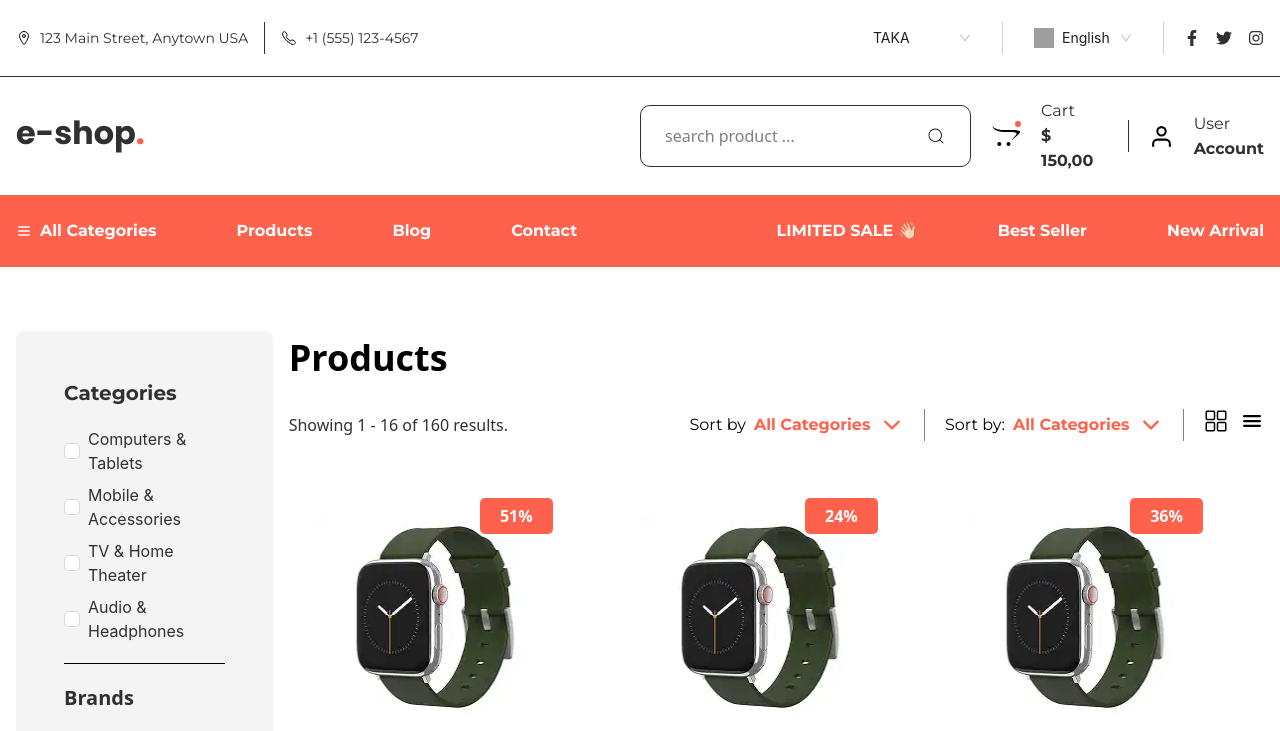
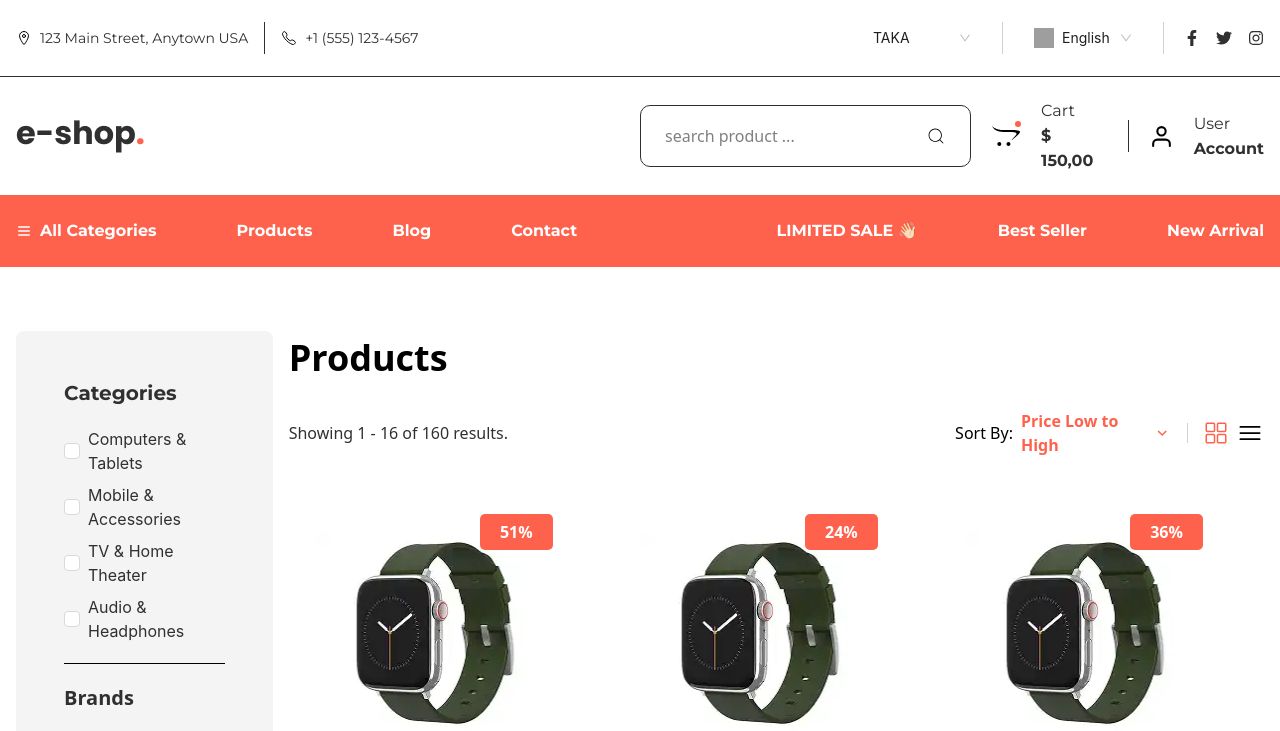
Before and after one commit to mamudulislam/E-Shop, a React (Vite) app: page /Product in a window 1280 px wide. Shown: the top 731 px of the page. Built offline with nearby package versions, Linux system fonts and the light colour scheme; grey boxes are pictures that could not be loaded.

Commit message:
product grid view

```diff
--- a/package.json
+++ b/package.json
@@ -10,6 +10,7 @@
     "preview": "vite preview"
   },
   "dependencies": {
+    "@reduxjs/toolkit": "^2.8.2",
     "@tailwindcss/vite": "^4.1.7",
     "antd": "^5.25.1",
     "formik": "^2.4.6",
@@ -22,6 +23,7 @@
     "react-helmet-async": "^2.0.5",
     "react-i18next": "^15.5.1",
     "react-icons": "^5.5.0",
+    "react-redux": "^9.2.0",
     "react-router-dom": "^7.6.0",
     "react-slick": "^0.30.3",
     "slick-carousel": "^1.8.1",
--- /dev/null
+++ b/src/Golobalcomponentes/CustomDropdown/CustomDropdown.jsx
@@ -0,0 +1,57 @@
+import { Dropdown } from "antd";
+import { useEffect, useState } from "react";
+import { MdKeyboardArrowDown } from "react-icons/md";
+
+const CustomDropdown = ({
+    items = [],
+    icon = true,
+    defaultSelectedKey = null,
+    placement = "bottomRight",
+    className = "",
+    onSelect,
+}) => {
+    const [selected, setSelected] = useState(null);
+
+    useEffect(() => {
+        if (defaultSelectedKey) {
+            const found = items.find((item) => item.key === defaultSelectedKey);
+            setSelected(found || items[0]);
+        } else if (items.length) {
+            setSelected(items[0]);
+        }
+        if (onSelect && items[0]) {
+            onSelect(items[0]);
+        }
+    }, [items, defaultSelectedKey]);
+
+    const handleClick = ({ key }) => {
+        const selectedItem = items.find((item) => item.key === key);
+        setSelected(selectedItem);
+        if (onSelect) onSelect(selectedItem);
+    };
+
+    const menu = {
+        items: items.map((item) => ({
+            ...item,
+            onClick: () => handleClick({ key: item.key }),
+        })),
+    };
+
+    return (
+        <div className="flex justify-end">
+            <Dropdown
+                menu={menu}
+                trigger={["click"]}
+                placement={placement}
+                overlayClassName="rounded-xl shadow-lg w-64 bg-white"
+            >
+                <div className={`flex items-center gap-1 cursor-pointer ${className}`}>
+                    {selected?.label || "Select"}
+                    {icon && <MdKeyboardArrowDown size={20} />}
+                </div>
+            </Dropdown>
+        </div>
+    );
+};
+
+export default CustomDropdown;
--- /dev/null
+++ b/src/Golobalcomponentes/Productcardlist/Productcardlist.jsx
@@ -0,0 +1,100 @@
+import { Tooltip } from 'antd'
+import { FaOpencart, FaRegHeart } from 'react-icons/fa'
+import { IoShareSocialOutline } from 'react-icons/io5'
+import { Link } from 'react-router-dom'
+import { getstar } from '../../Utils/genaretrating'
+import { gotDiscounty } from '../../Utils/gotDiscounty'
+import { FiHeart } from 'react-icons/fi'
+
+const Productcardlist = ({
+    imges,
+    pCategory,
+    pName,
+    rate,
+    totalrating,
+    price,
+    discout,
+}) => {
+    return (
+        <>
+            <div className="relative group border border-transparent hover:border-black100 p-6 rounded-[10px] grid grid-cols-[0.8fr_2fr_1fr]">
+                <div className=" w-[200px] h-[200px] overflow-hidden rounded-[10px] border border-black100">
+                    <img
+                        src={imges}
+                        alt="p-image"
+                        className="w-full h-full object-cover"
+                    />
+                </div>
+                <div>
+                    <h6 className="font-montserrat text-sm font-normal text-black01 uppercase tracking-normal lg:tracking-[5px]">
+                        {pCategory}
+                    </h6>
+                    {pName?.length > 20 ? (
+                        <Tooltip
+                            placement="top"
+                            color="white"
+                            title={
+                                <h4 className="font-poppins text-sm font-semibold text-black01">
+                                    {pName}
+                                </h4>
+                            }
+                        >
+                            <Link
+                                to="/product"
+                                className="font-poppins text-xl font-semibold text-black01 truncate"
+                            >
+                                {pName}
+                            </Link>
+                        </Tooltip>
+                    ) : (
+                        <Link
+                            to="/product"
+                            className="font-poppins text-xl font-semibold text-black01 truncate group-hover:text-orange transition-all ease-linear duration-100"
+                        >
+                            {pName}
+                        </Link>
+                    )}
+                    <div className="flex items-center gap-x-2 mt-2">
+                        {getstar(rate)}
+                        <span className="font-montserrat text-base font-normal text-black01">
+                            ({totalrating})
+
+                        </span>
+                    </div>
+                    <div className="mt-3">
+                        <div className="flex items-center gap-x-3">
+                            <div className="w-[50px] h-[50px] cursor-pointer rounded-full bg-white border border-orange flex items-center justify-center text-orange hover:bg-orange hover:text-white">
+                                <FaOpencart />
+                            </div>
+                            <div className="w-[50px] h-[50px] cursor-pointer rounded-full bg-white border border-orange flex items-center justify-center text-orange hover:bg-orange hover:text-white">
+                                <FiHeart />
+                            </div>
+                            <div className="w-[50px] h-[50px] cursor-pointer rounded-full bg-white border border-orange flex items-center justify-center text-orange hover:bg-orange hover:text-white">
+                                <IoShareSocialOutline />
+                            </div>
+                        </div>
+                    </div>
+                    {discout && (
+                        <div className="absolute top-2 right-5 w-fit py-1.5 px-5 bg-orange rounded-[5px]">
+                            <span className="text-white font-montserrat font-bold text-base">
+                                {discout}%
+                            </span>
+                        </div>
+                    )}
+                    <div className="flex items-center gap-x-2 mt-2">
+                        <p className="font-poppins text-2xl font-semibold text-black01 group-hover:text-orange transition-all ease-linear duration-100">
+                            ${gotDiscounty(price, discout)}
+                        </p>
+                        {discout && (
+                            <span className="font-montserrat text-base font-normal text-black01 line-through">
+                                ${price}
+                            </span>
+                        )}
+                    </div>
+                </div>
+            </div>
+        </>
+    )
+}
+
+export default Productcardlist
--- a/src/Pages/Product/Components/Productshowecase/Showecse.jsx
+++ b/src/Pages/Product/Components/Productshowecase/Showecse.jsx
@@ -1,60 +1,67 @@
-import React from 'react'
-import Allctagorimenu from '../../../../Golobalcomponentes/Heeadercomponentes/Menubar/Allcatagories/Allctagorimenu'
-import { useTranslation } from 'react-i18next';
-import { IoGridOutline, IoMenu } from 'react-icons/io5';
+import React from "react";
+import { useDispatch, useSelector } from "react-redux";
+import { useTranslation } from "react-i18next";
+import { HiBars3 } from "react-icons/hi2";
+import { IoGridOutline } from "react-icons/io5";
+import {
+    setGridView,
+    setListView,
+} from "../../../../settings/Redux/feature/viewSlice";
+import CustomDropdown from "../../../../Golobalcomponentes/CustomDropdown/CustomDropdown";
 
-const Showecse = () => {
+const ShowcaseHeader = () => {
+    const dispatch = useDispatch();
+    const viewMode = useSelector((state) => state.view.mode);
     const { t } = useTranslation();
+
+    const sortOptions = [
+        { key: "1", label: t("Price Low to High") },
+        { key: "2", label: t("Price High to Low") },
+    ];
+
     return (
-        <>
         <div>
             <h1 className="font-montserrat text-[36px] font-bold text-black">
-                    Products
+                {t("Products")}
             </h1>
-            </div>
             <div className="flex items-center justify-between mt-6">
                 <p className="font-montserrat text-base text-black01">
-                    Showing 1 - 16 of 160 results.
+                    {t("Showing 1 - 16 of 160 results.")}
                 </p>
-                <div className='flex gap-x-5'>
-                    <div className='flex items-center justify-between'>
-                        <div className='flex items-center gap-x-2 justify-end'>
-                            <span className='font-Montserrat font-normal text-sm md:text-base'>
-                                {t("Sort by")}
+                <div className="flex items-center gap-x-4">
+                    <div className="flex items-center gap-x-2">
+                        <span className="font-montserrat font-normal text-sm lg:text-base">
+                            {t("Sort By")}:
                         </span>
-                            <div className='w-[150px]'>
-                                <Allctagorimenu
-                                    className="font-Montserrat font-bold text-base text-orange cursor-pointer w-full flex justify-between items-center"
-                                    icons={true}
+                        <div className="w-[150px]">
+                            <CustomDropdown
+                                className="font-montserrat font-bold text-sm lg:text-base text-orange cursor-pointer w-full flex justify-between items-center"
+                                icon={true}
+                                items={sortOptions}
                             />
                         </div>
                     </div>
-                    </div>
-                    <div className='w-[1px] h-[32px] bg-black200'></div>
-                    <div className='flex items-center justify-between'>
-                        <div className='flex items-center gap-x-2 justify-end'>
-                            <span className='font-Montserrat font-normal text-sm md:text-base'>
-                                {t("Sort by:")}
+                    <div className="w-[1px] h-[20px] bg-black100" />
+                    <div className="flex items-center gap-x-2">
+                        <span
+                            className={`cursor-pointer hover:text-orange ${viewMode === "grid" ? "text-orange" : ""
+                                }`}
+                            onClick={() => dispatch(setGridView())}
+                        >
+                            <IoGridOutline size={24} />
                         </span>
-                            <div className='w-[150px]'>
-                                <Allctagorimenu
-                                    className="font-Montserrat font-bold text-base text-orange cursor-pointer w-full flex justify-between items-center"
-                                    icons={true}
-                                />
+                        <span
+                            className={`cursor-pointer hover:text-orange ${viewMode === "list" ? "text-orange" : ""
+                                }`}
+                            onClick={() => dispatch(setListView())}
+                        >
+                            <HiBars3 size={28} />
+                        </span>
                     </div>
                 </div>
             </div>
-                    <div className='w-[1px] h-[32px] bg-black200'></div>
+        </div>
+    );
+};
 
-                    <div className='flex gap-x-3 '>
-                        <IoGridOutline className='w-6 h-6 hover:text-red-500' />
-                        <IoMenu className='w-6 h-6 hover:text-red-500' />
-                    </div>
-                </div>
-            </div >
-
-        </>
-    )
-}
-
-export default Showecse
+export default ShowcaseHeader;
--- a/src/Pages/Product/Components/Productshowecase/Showecsebody.jsx
+++ b/src/Pages/Product/Components/Productshowecase/Showecsebody.jsx
@@ -1,12 +1,15 @@
-import React from 'react'
-import ProductCard from '../../../../Golobalcomponentes/ProductCard/ProductCard'
-import { Featureddata } from '../../../Home/Componentes/FeaturedProducts/Featureddata'
+import React from 'react';
+import { useSelector } from 'react-redux';
+import ProductCard from '../../../../Golobalcomponentes/ProductCard/ProductCard';
+import Productcardlist from '../../../../Golobalcomponentes/Productcardlist/Productcardlist';
+import { Featureddata } from '../../../Home/Componentes/FeaturedProducts/Featureddata';
 
 const Showecsebody = () => {
+    const viewMode = useSelector((state) => state.view.mode);
+
     return (
-        <>
-            <div className='mt-[48px]'>
-                {
+        <div className="mt-[48px]">
+            {viewMode === "grid" ? (
                 <div className="grid grid-cols-1 md:grid-cols-2 lg:grid-cols-3 2xl:grid-cols-4 3xl:grid-cols-5 2xl:gap-x-5 gap-y-10 mt-[30px]">
                     {Featureddata?.slice(0, 16)?.map((product) => (
                         <ProductCard
@@ -22,10 +25,25 @@ const Showecsebody = () => {
                         />
                     ))}
                 </div>
-                }
-            </div >
-        </>
-    )
-}
+            ) : (
+                <div className="mt-[30px] flex flex-col gap-y-6">
+                    {Featureddata?.slice(0, 16)?.map((product) => (
+                        <Productcardlist
+                            key={product.id}
+                            id={product.id}
+                            imges={product?.imges}
+                            rate={product.rate}
+                            pCategory={product.pCategory}
+                            pName={product.pName}
+                            totalrating={product.totalrating}
+                            price={product.price}
+                            discout={product.discout}
+                        />
+                    ))}
+                </div>
+            )}
+        </div>
+    );
+};
 
-export default Showecsebody
+export default Showecsebody;
--- a/src/Pages/Product/Product.jsx
+++ b/src/Pages/Product/Product.jsx
@@ -1,4 +1,5 @@
 import Container from '../../Golobalcomponentes/Container'
+import Subscribe from '../Home/Componentes/Subscribe/Subscribe'
 import Leftsidecomponent from './Components/Leftsidecomponent'
 import Rightproductcomponent from './Components/Rightproductcomponent'
 
@@ -10,6 +11,9 @@ const Product = () => {
                     <Leftsidecomponent />
                     <Rightproductcomponent />
                 </div>
+                <div>
+                    <Subscribe />
+                </div>
             </Container>
         </>
     )
--- /dev/null
+++ b/src/settings/Redux/feature/viewSlice.js
@@ -0,0 +1,19 @@
+import { createSlice } from "@reduxjs/toolkit";
+
+const viewSlice = createSlice({
+  name: "view",
+  initialState: {
+    mode: "grid",
+  },
+  reducers: {
+    setGridView: (state) => {
+      state.mode = "grid";
+    },
+    setListView: (state) => {
+      state.mode = "list";
+    },
+  },
+});
+
+export const { setGridView, setListView } = viewSlice.actions;
+export default viewSlice.reducer;
```
Also changed, not shown: src/main.jsx (+9 -4 lines), src/settings/Redux/Store.js (added, +8 -0 lines), 1 other file (tests, documents, lock files or other folders). Lines whose indentation alone changed are shown as unchanged.
